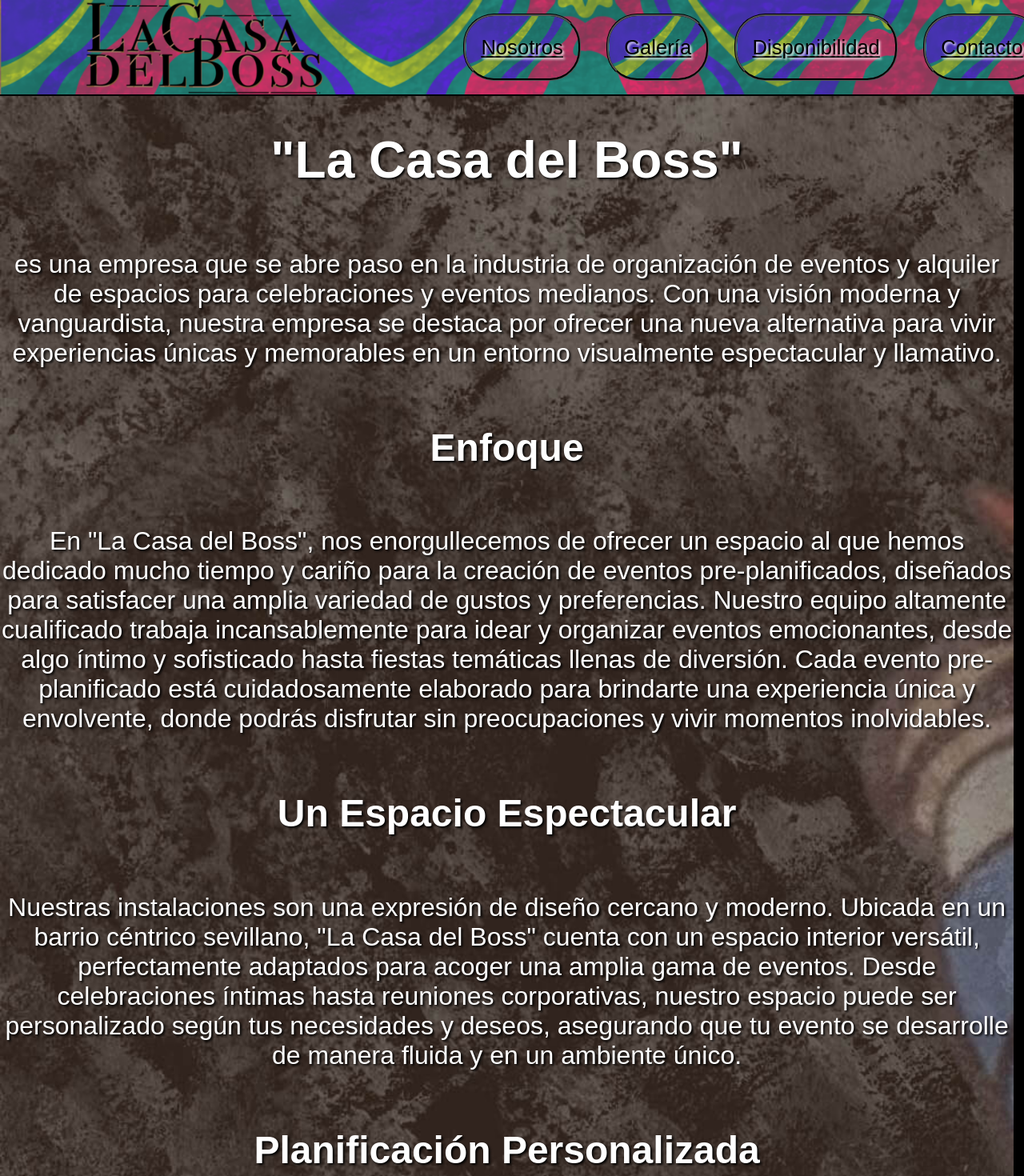
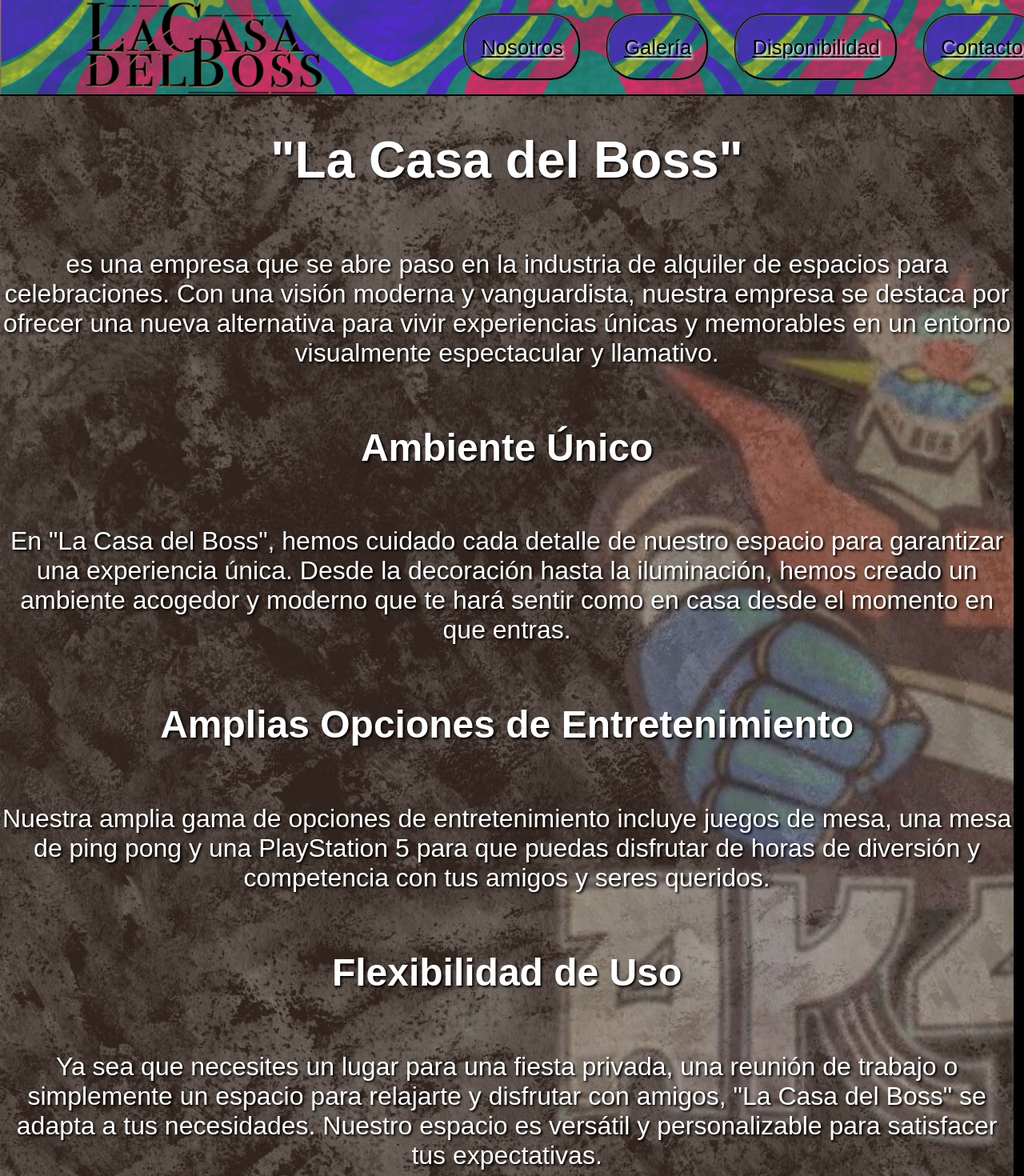
Before and after one commit to LuisRamirezdeVerger/ProjectDestiny, a React (Create React App) app: page /nosotros in a window 1280 px wide. Shown: the top 1470 px of the page at 80% size. Built offline with nearby package versions, Linux system fonts and the light colour scheme; a web font is replaced by a local one.

Commit message:
Cambios en el horario

```diff
--- a/src/components/Horarios.js
+++ b/src/components/Horarios.js
@@ -15,24 +15,37 @@ const Horarios = () => {
     //Lógica para cambiar el color del día
     const day = date.getDate();
     const month = date.getMonth();
+    const year = date.getYear();
 
     //Función para cambiar el color del día
     //Recuerda que Enero es el 0
-    if (month === 10) {
-      if (day >= 5 && day <= 8) {
-        return "green";
-      } else if (day === 4 || day === 18 || day === 25) {
-        return "green";
-      } else if (day === 3) {
-        return "green";
-      }
+    // if (month === 10) {
+    //   if (day >= 5 && day <= 8) {
+    //     return "green";
+    //   } else if (day === 4 || day === 18 || day === 25) {
+    //     return "green";
+    //   } else if (day === 3) {
+    //     return "green";
+    //   }
+    // }
+
+    if (month === 0 || month === 1 || month === 2)  {
+      return "green";
     }
 
-    if (month <= 9) {
+    if (month <= 10 || month === 0) {
       return "red";
     }
 
-    if (month === 11) {
+    if (year === 2023) {
+      return "green";
+    }
+
+    if (month === 0) {
+      return "green";
+    }
+
+    if (month === 10) {
       if (
         day === 6 ||
         day === 14 ||
@@ -43,11 +56,11 @@ const Horarios = () => {
         day === 29 ||
         day === 30
       ) {
-        return "green";
+        return "red";
       } else if ((day >= 19 && day <= 21) || (day >= 26 && day <= 28)) {
-        return "green";
+        return "red";
       } else if (day === 3) {
-        return "green";
+        return "red";
       }
     }
 
--- a/src/components/MiSitio.js
+++ b/src/components/MiSitio.js
@@ -9,16 +9,15 @@ const MiSitio = () => {
         </h1>
 
         <p className="pTexto">
-          Tu destino de eventos y celebraciones excepcionales. Somos una empresa
-          especializada en la organización de eventos y alquiler de espacios,
+          Tu destino de celebraciones excepcionales. Somos una empresa
+          especializada en el alquiler de espacios,
           ofreciendo una nueva alternativa moderna para que vivas momentos
           inolvidables.
         </p>
 
         <p className="pTexto">
           Nuestro enfoque y filosofía se centran en brindarte un lugar
-          visualmente espectacular y llamativo, donde podrás disfrutar de
-          eventos pre-planificados o reservar el local para celebrar tu propia
+          visualmente espectacular y llamativo, donde podrás reservar el local para celebrar tu propia
           fiesta, reunión, meeting o conferencia.
         </p>
 
--- a/src/components/SobreMi.css
+++ b/src/components/SobreMi.css
@@ -38,7 +38,7 @@
 
     .quienesSomosBackground{
         display: block;
-        height: 580vh;
+        height: 280vh;
         background-size: cover;
         margin-top: 0;
         max-width: 100%;
--- a/src/components/SobreMi.js
+++ b/src/components/SobreMi.js
@@ -7,54 +7,28 @@ const SobreMi = () => {
       <div className="quienesSomosBackground">
         <h1 className="tituloNosotros">"La Casa del Boss"</h1>
         <p className="pNosotros">
-          es una empresa que se abre paso en la industria de organización de
-          eventos y alquiler de espacios para celebraciones y eventos medianos.
+          es una empresa que se abre paso en la industria de alquiler de espacios para celebraciones.
           Con una visión moderna y vanguardista, nuestra empresa se destaca por
           ofrecer una nueva alternativa para vivir experiencias únicas y
           memorables en un entorno visualmente espectacular y llamativo.
         </p>
-        <h2 className="h2Nosotros">Enfoque</h2>
+        <h2 className="h2Nosotros">Ambiente Único</h2>
         <p className="pNosotros">
-          En "La Casa del Boss", nos enorgullecemos de ofrecer un espacio al que
-          hemos dedicado mucho tiempo y cariño para la creación de eventos
-          pre-planificados, diseñados para satisfacer una amplia variedad de
-          gustos y preferencias. Nuestro equipo altamente cualificado trabaja
-          incansablemente para idear y organizar eventos emocionantes, desde
-          algo íntimo y sofisticado hasta fiestas temáticas llenas de diversión.
-          Cada evento pre-planificado está cuidadosamente elaborado para
-          brindarte una experiencia única y envolvente, donde podrás disfrutar
-          sin preocupaciones y vivir momentos inolvidables.
+        En "La Casa del Boss", hemos cuidado cada detalle de nuestro espacio para garantizar una experiencia única.
+        Desde la decoración hasta la iluminación, hemos creado un ambiente acogedor
+        y moderno que te hará sentir como en casa desde el momento en que entras.
         </p>
-        <h2 className="h2Nosotros">Un Espacio Espectacular</h2>
+        <h2 className="h2Nosotros">Amplias Opciones de Entretenimiento</h2>
         <p className="pNosotros">
-          Nuestras instalaciones son una expresión de diseño cercano y moderno.
-          Ubicada en un barrio céntrico sevillano, "La Casa del Boss" cuenta con
-          un espacio interior versátil, perfectamente adaptados para acoger una
-          amplia gama de eventos. Desde celebraciones íntimas hasta reuniones
-          corporativas, nuestro espacio puede ser personalizado según tus
-          necesidades y deseos, asegurando que tu evento se desarrolle de manera
-          fluida y en un ambiente único.
+        Nuestra amplia gama de opciones de entretenimiento incluye juegos de mesa, una mesa de ping pong y una PlayStation 5
+        para que puedas disfrutar de horas de diversión y competencia con tus amigos y seres queridos.
         </p>
-        <h2 className="h2Nosotros">Planificación Personalizada</h2>
+
+        <h2 className="h2Nosotros">Flexibilidad de Uso</h2>
         <p className="pNosotros">
-          Entendemos que cada evento es especial y que los detalles marcan la
-          diferencia. Es por eso que ofrecemos servicios de planificación
-          personalizada para aquellos que buscan un enfoque más exclusivo y
-          único. Nuestro equipo de expertos se encargará de escuchar tus ideas,
-          brindarte asesoramiento y trabajar contigo para convertir tus
-          proyectos en realidad. Desde la conceptualización hasta la ejecución
-          detallada, te garantizamos que cada aspecto de tu evento será
-          cuidadosamente atendido y perfeccionado para superar tus expectativas.
-        </p>
-        <h2 className="h2Nosotros">Un Futuro Brillante</h2>
-        <p className="pNosotros">
-          En "La Casa del Boss", nos apasiona hacer que cada evento sea
-          inolvidable. Ya sea que elijas participar en uno de nuestros eventos
-          pre-planificados o alquilar nuestro espacio para una ocasión especial.
-          <br />
-          Contáctanos hoy mismo si estás buscando una experiencia excepcional y
-          un lugar visualmente impresionante para tus eventos,
-          <br /> "La Casa del Boss" es tu mejor elección.
+        Ya sea que necesites un lugar para una fiesta privada, una reunión de trabajo o simplemente un espacio para relajarte y disfrutar con amigos,
+        "La Casa del Boss" se adapta a tus necesidades.
+        Nuestro espacio es versátil y personalizable para satisfacer tus expectativas.
         </p>
       </div>
     </div>
```
